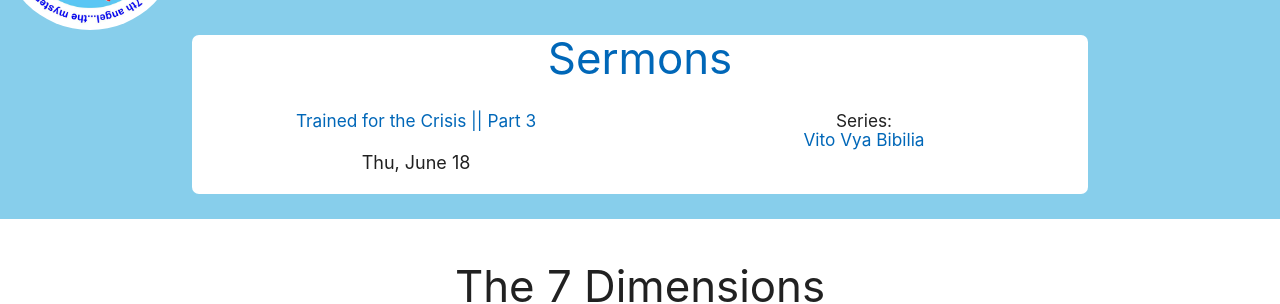
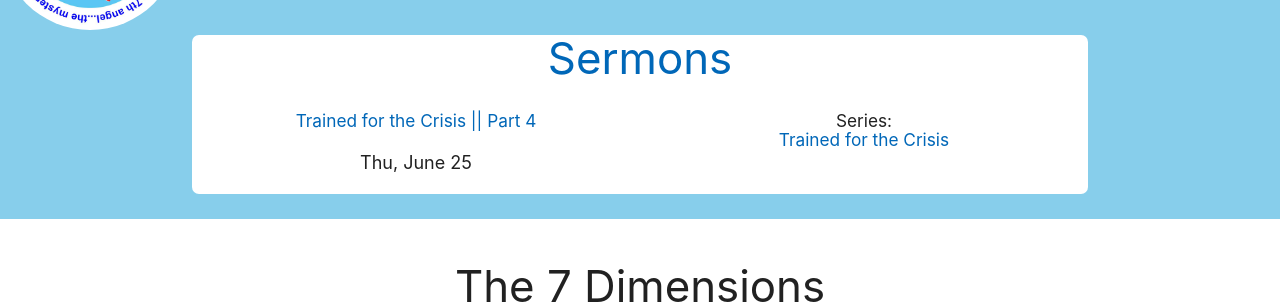
Before and after one commit to njorogetimk/cmt-redisigned, a Jekyll site: the page built from index.html, in a window 1280 px wide and 900 px high, scrolled down 524 px. Shown: the part 150-454 px from the top of the window. Built offline with Jekyll 4.4.1, drawn with Linux system fonts in a browser that asks for light colours.

Commit message:
Update to livestream on June 25

```diff
--- a/index.html
+++ b/index.html
@@ -14,14 +14,6 @@ node: "Home"
     <a href="aboutus.html" class="btn">Learn More</a>
   </div>
 </section>
-
-<section class="section skyblue center hidden">
-  <div class="container">
-    <h3>Live</h3>
-
-  </div>
-</section>
-
 <section class="section">
   <div class="container">
     <div class="row">
@@ -47,14 +39,15 @@ node: "Home"
     <div class="row">
       <div class="col s12 m6">
         <h6 class="center">
-          <a href="sermons/2020/thursday/20-06-18_trained_for_the_crisis_part_3_quickening_of_moses.html"
-            class="dark-link">Trained for the Crisis || Part 3</a>
+          <a href="sermons/2020/thursday/20-06-25_trained_for_the_crisis_part_4_gideon's_transformation.html"
+            class="dark-link">Trained for the Crisis || Part 4</a>
         </h6>
-        <p class="center">{{"June 18 20" | date: "%a, %B %d"}}</p>
+        <p class="center">{{"June 25 20" | date: "%a, %B %d"}}</p>
       </div>
 
       <div class="col s12 m6">
-        <h6 class="center">Series: <br> <a class="dark-link" href="sermons/series/vito/">Vito Vya Bibilia</a>
+        <h6 class="center">Series: <br> <a class="dark-link" href="sermons/series/trained-for-the-crisis/">Trained for
+            the Crisis</a>
         </h6>
       </div>
     </div>
--- a/sermons/series/index.html
+++ b/sermons/series/index.html
@@ -12,6 +12,11 @@ title: Series
     <div class="row">
       <div class="col s12 l6">
         <p>
+          <a href="trained-for-the-crisis/">Trained for the Crisis</a>
+        </p>
+      </div>
+      <div class="col s12 l6">
+        <p>
           <a href="vito/">Vito vya Bibilia</a>
         </p>
       </div>
```
Also changed, not shown: sermons/2020/sunday/20-06-21_ufunuo_wa_mwana_wa_adamu_sehemu_ya_1_kanisa_kurejeshwa.html (added, +14 -0 lines), sermons/2020/thursday/20-06-25_trained_for_the_crisis_part_4_gideon's_transformation.html (added, +8 -0 lines), sermons/series/trained-for-the-crisis/index.html (added, +35 -0 lines), images/logo2.jpg (deleted).
